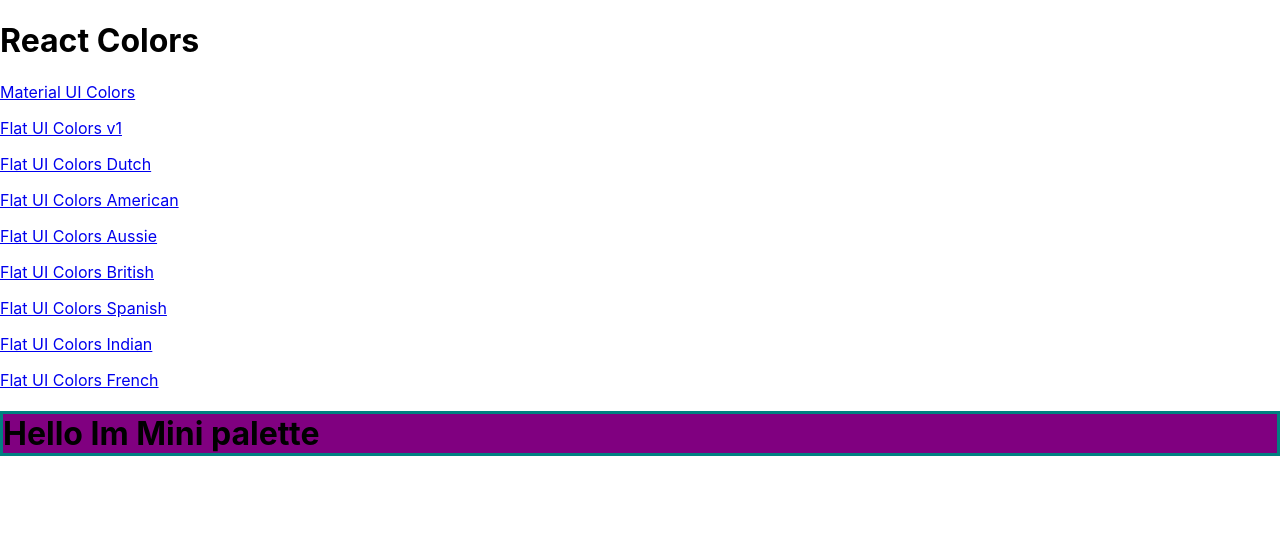
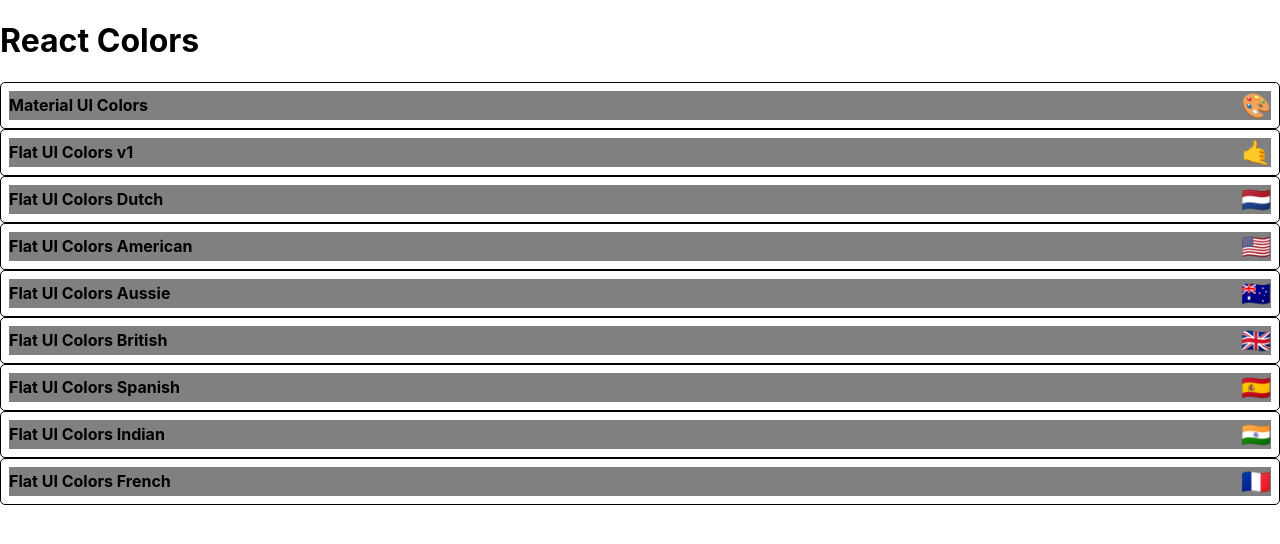
Before and after one commit to Murtazaeev/color-maker, a React (Create React App) app: page / in a window 1280 px wide. Shown: the top 544 px of the page. Built offline with nearby package versions, Linux system fonts and the light colour scheme; the HTML template or start-up script is replaced by a standard one.

Commit message:
starting styling mini palette

```diff
--- a/src/MiniPalette.js
+++ b/src/MiniPalette.js
@@ -1,25 +1,46 @@
 import { withStyles } from '@mui/styles';
-import React, { Component } from 'react';
 
 const styles = {
-	main: {
-		backgroundColor: 'purple',
-		border: '3px solid teal'
+	root: {
+		backgroundColor: 'white',
+		border: '1px solid black',
+		borderRadius: '5px',
+		padding: '0.5rem',
+		position: 'relative',
+		overflow: 'hidden',
+		'&:hover': {
+			cursor: 'pointer'
+		}
+	},
+	colors: {
+		backgroundColor: 'grey'
+	},
+	title: {
+		display: 'flex',
+		justifyContent: 'space-between',
+		alignItems: 'center',
+		margin: '0',
+		color: 'black',
+		paddingtop: '0.5rem',
+		fontSize: '1rem',
+		psoition: 'relative'
+	},
+	emoji: {
+		marginLeft: '0.5rem',
+		fontSize: '1.5rem'
 	}
 };
 function MiniPalette(props) {
-	const { classes } = props;
+	const { classes, paletteName, emoji } = props;
 	console.log(classes);
 	return (
-		<div>
-			<h1 className={classes.main}>Hello Im Mini palette</h1>
+		<div className={classes.root}>
+			<div className={classes.colors}>
+				<h5 className={classes.title}>
+					{paletteName} <span className={classes.emoji}>{emoji}</span>
+				</h5>
+			</div>
 		</div>
 	);
 }
 export default withStyles(styles)(MiniPalette);
-// class MiniPalette extends Component {
-// 	render() {
-// 		return <div>MiniPalette</div>;
-// 	}
-// }
-// export default MiniPalette;
--- a/src/PaletteList.js
+++ b/src/PaletteList.js
@@ -8,12 +8,7 @@ class PaletteList extends Component {
 		return (
 			<div>
 				<h1>React Colors</h1>
-				{palettes.map((palette) => (
-					<p>
-						<Link to={`/palette/${palette.id}`}>{palette.paletteName}</Link>
-					</p>
-				))}
-				<MiniPalette />
+				{palettes.map((palette) => <MiniPalette {...palette} />)}
 			</div>
 		);
 	}
```
